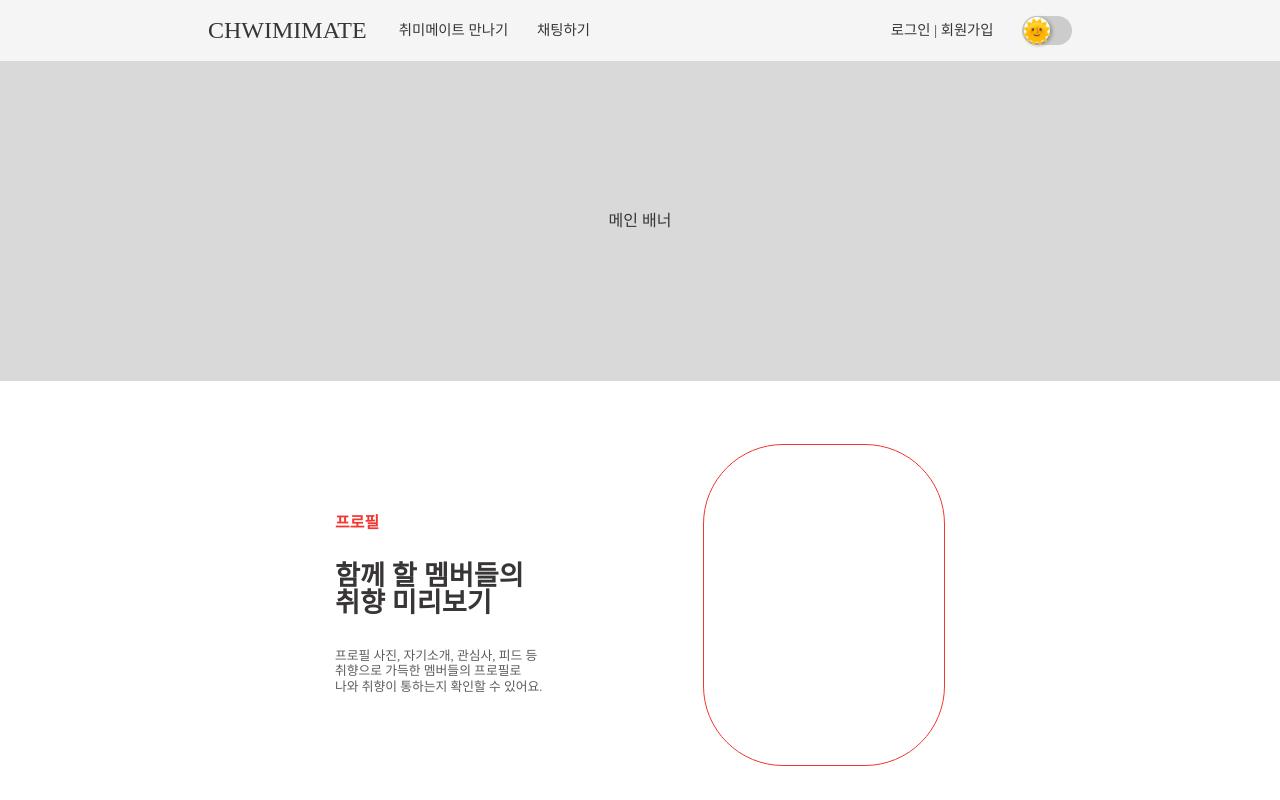
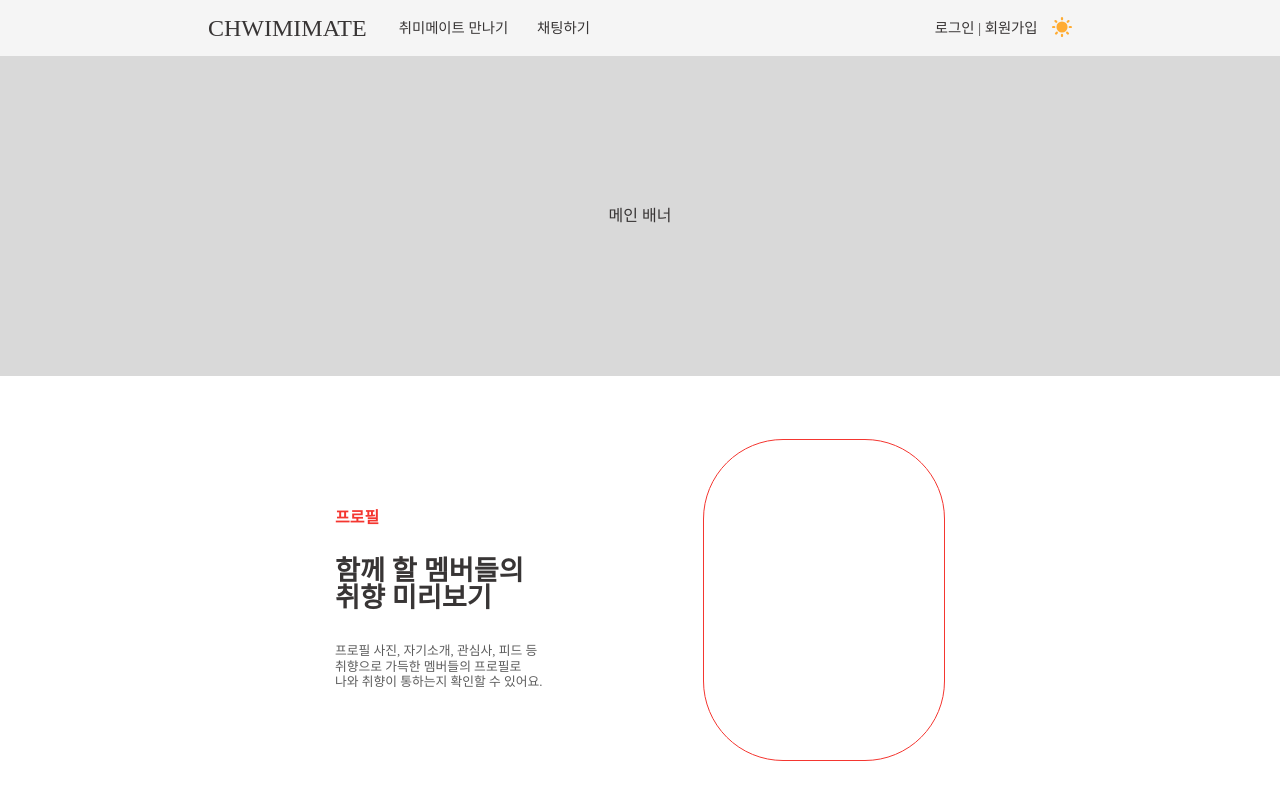
Before and after one commit to KDT1-FE/Y_FE_Toy2, a React (Vite) app: page / in a window 1280 px wide. Shown: the top 800 px of the page. Built offline with nearby package versions, Linux system fonts and the light colour scheme; no server answers.

Commit message:
Feat: Complete Dark mode & Re-push

```diff
--- a/src/App.tsx
+++ b/src/App.tsx
@@ -1,20 +1,29 @@
-// import { useState } from "react";
-import styled, { ThemeProvider } from "styled-components";
+import styled from "styled-components";
 import { GlobalStyle } from "./style/GlobalStyle";
 import { RouterProvider, createBrowserRouter } from "react-router-dom";
 import Layout from "./components/Layout";
 import PageNotFound from "./components/PageNotFound";
-import { darkTheme, lightTheme } from "./style/theme";
-import { useEffect, useState } from "react";
-import { DarkModeProvider } from "./hooks/useDarkMode";
+import { Theme, darkTheme, lightTheme } from "./style/theme";
 import Profile from "./components/Profile/Profile";
-import MainContents from "./pages/MainContents";
-import ProfilePage from "./pages/Profile/ProfilePage";
-import ProfileEditPage from "./pages/Profile/ProfileEditPage";
-import Chat from "./pages/Chat";
-import Login from "./pages/Login/Login";
-import SignUp from "./pages/SignUp/SignUp";
+import MainContents from "./Pages/MainContents";
+import ProfilePage from "./Pages/Profile/ProfilePage";
+import ProfileEditPage from "./Pages/Profile/ProfileEditPage";
+import Chat from "./Pages/Chat";
+import Login from "./Pages/Login/Login";
+import SignUp from "./Pages/SignUp/SignUp";
 import { AuthProvider } from "./hooks/useAuth";
+import { createContext } from "react";
+import { useDarkMode } from "./hooks/useDarkMode";
+
+interface ContextProps {
+  theme: Theme;
+  toggleTheme: () => void;
+}
+
+export const ThemeContext = createContext<ContextProps>({
+  theme: lightTheme,
+  toggleTheme: () => {}
+});
 
 const router = createBrowserRouter([
   {
@@ -51,30 +60,20 @@ const router = createBrowserRouter([
   }
 ]);
 
-function App() {
-  const [isDarkMode, setisDarkMode] = useState(false);
+const App: React.FC = () => {
+  const { theme, toggleTheme } = useDarkMode();
 
-  useEffect(() => {
-    const storedMode = window.localStorage.getItem("isDarkMode");
-    if (storedMode) {
-      setisDarkMode(storedMode === "true");
-    }
-  }, []);
-
-  const theme = isDarkMode ? darkTheme : lightTheme;
   return (
-    <DarkModeProvider>
-      <Wrapper>
-        <AuthProvider>
-          <ThemeProvider theme={theme}>
-            <GlobalStyle />
-            <RouterProvider router={router} />
-          </ThemeProvider>
-        </AuthProvider>
-      </Wrapper>
-    </DarkModeProvider>
+    <Wrapper>
+      <AuthProvider>
+        <ThemeContext.Provider value={{ theme, toggleTheme }}>
+          <GlobalStyle theme={theme === lightTheme ? lightTheme : darkTheme} />
+          <RouterProvider router={router} />
+        </ThemeContext.Provider>
+      </AuthProvider>
+    </Wrapper>
   );
-}
+};
 
 export default App;
 
--- a/src/components/Header.tsx
+++ b/src/components/Header.tsx
@@ -1,10 +1,10 @@
 import { Link } from "react-router-dom";
 import styled from "styled-components";
-import { useDarkMode } from "../hooks/useDarkMode";
 import { useContext } from "react";
 import { AuthContext } from "../hooks/useAuth";
 import Logout from "./Logout";
-
+import { ThemeContext } from "../App";
+import { lightTheme } from "../style/theme";
 
 interface MenuListItem {
   key: number;
@@ -13,12 +13,8 @@ interface MenuListItem {
 }
 
 const Header = () => {
-  const { isDarkMode, toggleMode } = useDarkMode();
-  const handleToggle = () => {
-    toggleMode();
-    window.localStorage.setItem("isDarkMode", isDarkMode.toString());
-  };
-  const { accessToken } = useContext(AuthContext)
+  const { theme, toggleTheme } = useContext(ThemeContext);
+  const { accessToken } = useContext(AuthContext);
 
   const menuList: MenuListItem[] = [
     {
@@ -49,18 +45,22 @@ const Header = () => {
       </SubMenu>
       <UserBar>
         <UserInfo>
-          {accessToken ? <Logout></Logout> : <><StyledLink to={"login"}>로그인</StyledLink> |{" "}
-          <StyledLink to={"signup"}>회원가입</StyledLink></> }
+          {accessToken ? (
+            <Logout></Logout>
+          ) : (
+            <>
+              <StyledLink to={"login"}>로그인</StyledLink> |{" "}
+              <StyledLink to={"signup"}>회원가입</StyledLink>
+            </>
+          )}
         </UserInfo>
-        <ThemeToggle isDarkMode={isDarkMode}>
-          <input
-            type="checkbox"
-            id="toggleBtn"
-            onChange={handleToggle}
-            checked={isDarkMode}
-          />
-          <label htmlFor="toggleBtn"></label>
-        </ThemeToggle>{" "}
+        <ToggleBtn onClick={toggleTheme}>
+          {theme === lightTheme ? (
+            <img src="/src/assets/images/sun.svg" alt="light mode" />
+          ) : (
+            <img src="/src/assets/images/moon.svg" alt="dark mode" />
+          )}
+        </ToggleBtn>
       </UserBar>
     </NavBar>
   );
@@ -106,52 +106,27 @@ const UserBar = styled.div`
   display: flex;
   flex-direction: row;
   align-items: center;
-  gap: 2em;
+  gap: 1em;
   font-size: 0.9em;
 `;
-const ThemeToggle = styled.label<{ isDarkMode: boolean }>`
-  display: inline-block;
-  position: relative;
-  width: 3.1rem;
-  height: 1.8rem;
-  background-color: #ccc;
-  border-radius: 5em;
+const UserInfo = styled.div``;
+const ToggleBtn = styled.button`
+  padding: 0;
+  background-color: transparent;
+  appearance: none;
+  border: none;
   cursor: pointer;
-
-  input[type="checkbox"] {
-    display: none;
+  img {
+    width: 1.5em;
+    height: 1.5em;
+    transition:
+      transform 0.2s ease-in-out,
+      opacity 0.2s ease-in-out;
   }
-
-  label {
-    display: flex;
-    align-items: center;
-    justify-content: center;
-    position: absolute;
-    top: 0.1em;
-    left: 0.1em;
-    width: 1.8em;
-    height: 1.8em;
-    border-radius: 50%;
-    background-color: white;
-    box-shadow: 0.1em 0.1em 0.3em rgba(0, 0, 0, 0.4);
-    transition: transform 0.2s ease;
-  }
-
-  input[type="checkbox"]:checked + label {
-    transform: translateX(1.4em);
-    background-color: ${(props) =>
-      props.isDarkMode === false ? "#ffffff" : "#3a3a3a"};
-  }
-
-  label::before {
-    content: "🌞";
-    font-size: 1.7em;
-    position: absolute;
-    top: 0.1em;
-  }
-
-  input[type="checkbox"]:checked + label::before {
-    content: "🌛";
+  &:hover {
+    img {
+      transform: scale(1.3);
+      opacity: 0.8;
+    }
   }
 `;
-const UserInfo = styled.div``;
--- a/src/hooks/useDarkMode.tsx
+++ b/src/hooks/useDarkMode.tsx
@@ -1,44 +1,31 @@
-import {
-  ReactNode,
-  createContext,
-  useContext,
-  useEffect,
-  useState
-} from "react";
+import { useEffect, useState } from "react";
+import { Theme, darkTheme, lightTheme } from "../style/theme";
 
-const DarkModeContext = createContext<{
-  isDarkMode: boolean;
-  toggleMode: () => void;
-}>({
-  isDarkMode: false,
-  toggleMode: () => {}
-});
+export const useDarkMode = () => {
+  const [theme, setTheme] = useState<Theme>(lightTheme);
 
-export function useDarkMode() {
-  return useContext(DarkModeContext);
-}
-
-interface DarkModeProviderProps {
-  children: ReactNode;
-}
-
-export function DarkModeProvider({ children }: DarkModeProviderProps) {
-  useEffect(() => {
-    const userPrefersDark = window.matchMedia(
-      "(prefers-color-scheme: dark)"
-    ).matches;
-    setIsDarkMode(userPrefersDark);
-  }, []);
-
-  const [isDarkMode, setIsDarkMode] = useState(false);
-
-  const toggleMode = () => {
-    setIsDarkMode((prevMode) => !prevMode);
+  const setMode = (mode: Theme) => {
+    if (mode === lightTheme) {
+      window.localStorage.setItem("theme", "light");
+    } else {
+      window.localStorage.setItem("theme", "dark");
+    }
+    setTheme(mode);
   };
 
-  return (
-    <DarkModeContext.Provider value={{ isDarkMode, toggleMode }}>
-      {children}
-    </DarkModeContext.Provider>
-  );
-}
+  const toggleTheme = () => {
+    return theme === lightTheme ? setMode(darkTheme) : setMode(lightTheme);
+  };
+
+  const localTheme = window.localStorage.getItem("theme");
+  useEffect(() => {
+    if (localTheme !== null) {
+      if (localTheme === "dark") {
+        setTheme(darkTheme);
+      } else {
+        setTheme(lightTheme);
+      }
+    }
+  }, [localTheme]);
+  return { theme, toggleTheme };
+};
--- a/src/style/theme.ts
+++ b/src/style/theme.ts
@@ -18,3 +18,5 @@ export const theme = {
   grayColor: "#999696",
   blueColor: "#3B89FF"
 };
+
+export type Theme = typeof lightTheme;
```
Also changed, not shown: src/assets/images/moon.svg (added), src/assets/images/sun.svg (added).
